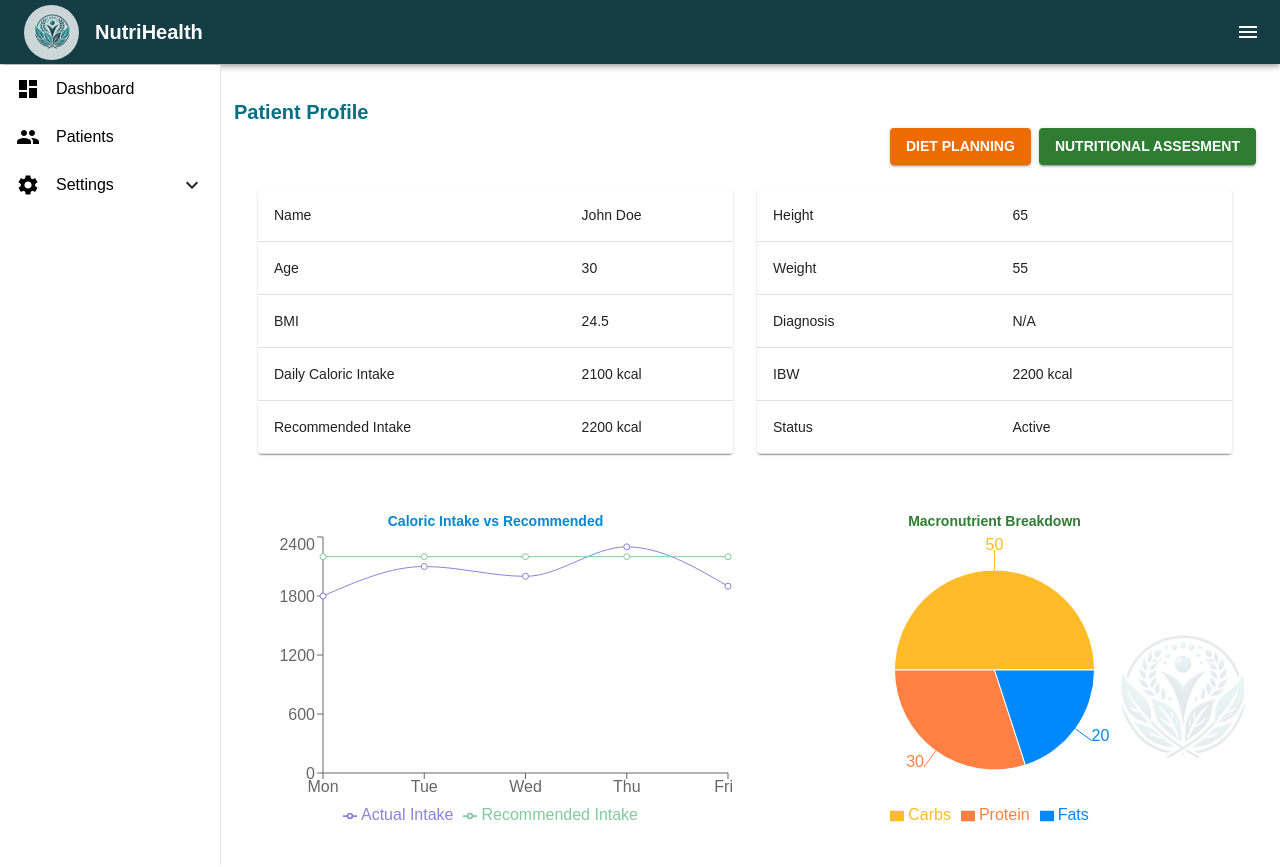
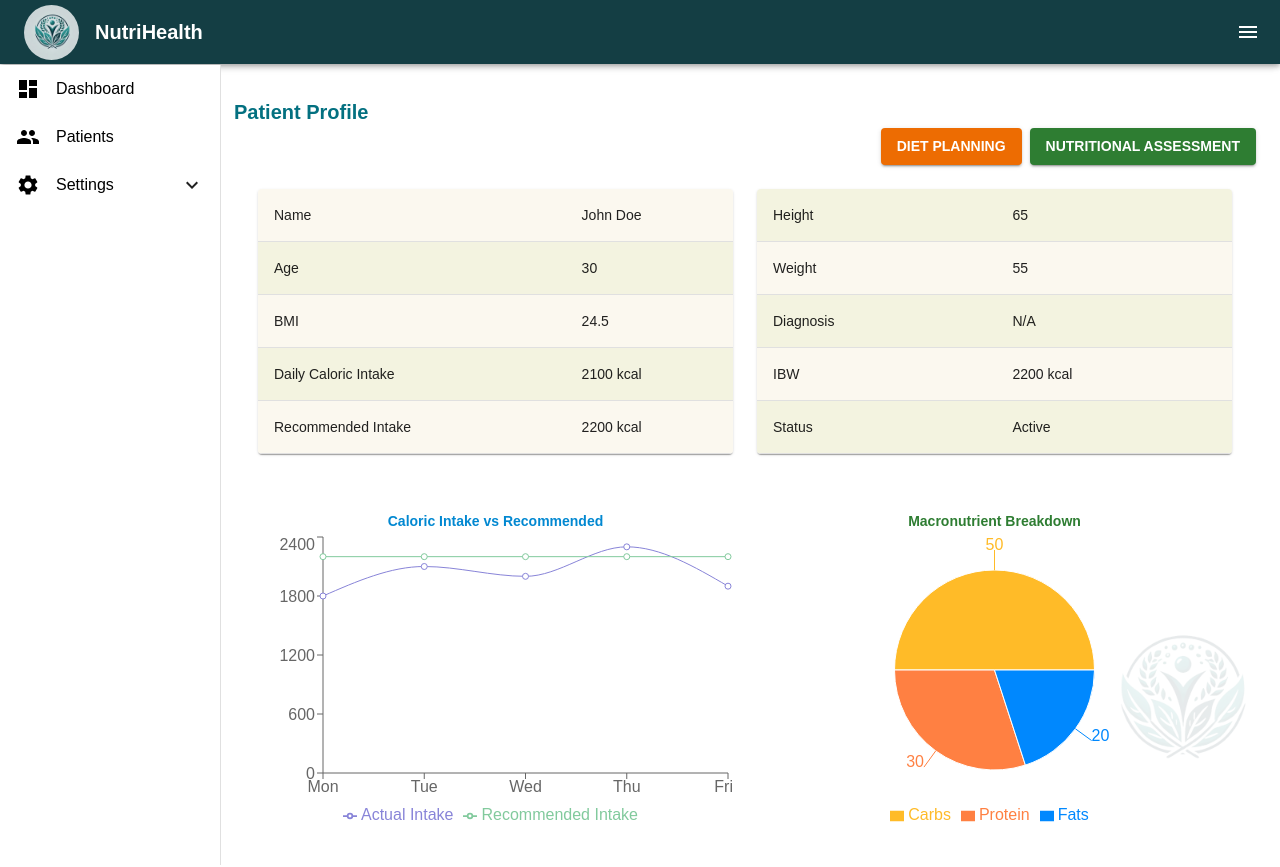
Before and after one commit to rahmansadaf46/diet-nutrition-module, a React (Vite) app: page /patient-profile in a window 1280 px wide. Shown: the top 867 px of the page. Built offline with nearby package versions, Linux system fonts and the light colour scheme.

Commit message:
patient update

```diff
--- a/src/pages/PatientProfile.tsx
+++ b/src/pages/PatientProfile.tsx
@@ -50,7 +50,7 @@ const PatientProfile = () => {
             <Box sx={{ display: 'flex', justifyContent: 'end' }}>
                 <Button onClick={() => navigate("/diet-charts")}
                     sx={{ mr: 1, fontWeight: 'bold' }} variant="contained" color="warning">Diet Planning</Button>
-                <Button onClick={() => navigate("/nutritional-assessment")} sx={{ fontWeight: 'bold' }} variant="contained" color="success">Nutritional Assesment</Button>
+                <Button onClick={() => navigate("/nutritional-assessment")} sx={{ fontWeight: 'bold' }} variant="contained" color="success">Nutritional Assessment</Button>
 
             </Box>
             <Grid container spacing={3} p={3}>
@@ -60,29 +60,44 @@ const PatientProfile = () => {
                     <TableContainer component={Paper}>
                         <Table>
                             <TableBody>
-                                <TableRow><TableCell>Name</TableCell><TableCell>{patientData.name}</TableCell></TableRow>
-                                <TableRow><TableCell>Age</TableCell><TableCell>{patientData.age}</TableCell></TableRow>
-                                <TableRow><TableCell>BMI</TableCell><TableCell>{patientData.bmi}</TableCell></TableRow>
-                                <TableRow><TableCell>Daily Caloric Intake</TableCell><TableCell>{patientData.calories.actual} kcal</TableCell></TableRow>
-                                <TableRow><TableCell>Recommended Intake</TableCell><TableCell>{patientData.calories.recommended} kcal</TableCell></TableRow>
+                                {patientData && [
+                                    { label: "Name", value: patientData.name },
+                                    { label: "Age", value: patientData.age },
+                                    { label: "BMI", value: patientData.bmi },
+                                    { label: "Daily Caloric Intake", value: `${patientData.calories.actual} kcal` },
+                                    { label: "Recommended Intake", value: `${patientData.calories.recommended} kcal` }
+                                ].map((row, index) => (
+                                    <TableRow key={index} sx={{ backgroundColor: index % 2 !== 0 ? '#F3F3E0' : '#FBF8EF' }}>
+                                        <TableCell>{row.label}</TableCell>
+                                        <TableCell>{row.value}</TableCell>
+                                    </TableRow>
+                                ))}
                             </TableBody>
                         </Table>
                     </TableContainer>
+
                 </Grid>
                 <Grid item xs={12} md={6}>
 
                     <TableContainer component={Paper}>
                         <Table>
                             <TableBody>
-                                <TableRow><TableCell>Height</TableCell><TableCell>65</TableCell></TableRow>
-                                <TableRow><TableCell>Weight</TableCell><TableCell>55</TableCell></TableRow>
-                                <TableRow><TableCell>Diagnosis</TableCell><TableCell>N/A</TableCell></TableRow>
-                                <TableRow><TableCell>IBW</TableCell><TableCell>{patientData.calories.recommended} kcal</TableCell></TableRow>
-
-                                <TableRow><TableCell>Status</TableCell><TableCell>Active</TableCell></TableRow>
+                                {[
+                                    { label: "Height", value: 65 },
+                                    { label: "Weight", value: 55 },
+                                    { label: "Diagnosis", value: "N/A" },
+                                    { label: "IBW", value: `${patientData.calories.recommended} kcal` },
+                                    { label: "Status", value: "Active" }
+                                ].map((row, index) => (
+                                    <TableRow key={index} sx={{ backgroundColor: index % 2 === 0 ? '#F3F3E0' : '#FBF8EF' }}>
+                                        <TableCell>{row.label}</TableCell>
+                                        <TableCell>{row.value}</TableCell>
+                                    </TableRow>
+                                ))}
                             </TableBody>
                         </Table>
                     </TableContainer>
+
                 </Grid>
 
                 {/* Caloric Intake Line Chart */}
--- a/src/pages/Patients.tsx
+++ b/src/pages/Patients.tsx
@@ -1,5 +1,6 @@
 /* eslint-disable @typescript-eslint/no-explicit-any */
 import {
+    Button,
     Container,
     List, ListItem, ListItemText,
     TextField,
@@ -32,10 +33,12 @@ const Patients: React.FC = () => {
 
             <List>
                 {filteredPatients.map((patient) => (
-                    <ListItem sx={{border:'1px solid lightGray', margin:'10px 0px', borderRadius:'6px'}} key={patient.id} secondaryAction={
+                    <ListItem sx={{ border: '1px solid lightGray', margin: '10px 0px', borderRadius: '6px' }} key={patient.id} secondaryAction={
                         <Link to="/patient-profile" >
-                            View Info
+                            <Button sx={{ fontWeight: 'bold' }} variant="contained" color="info"> View Info
+                            </Button>
                         </Link>
+
                     }>
                         <ListItemText
                             primary={patient.name}
```
